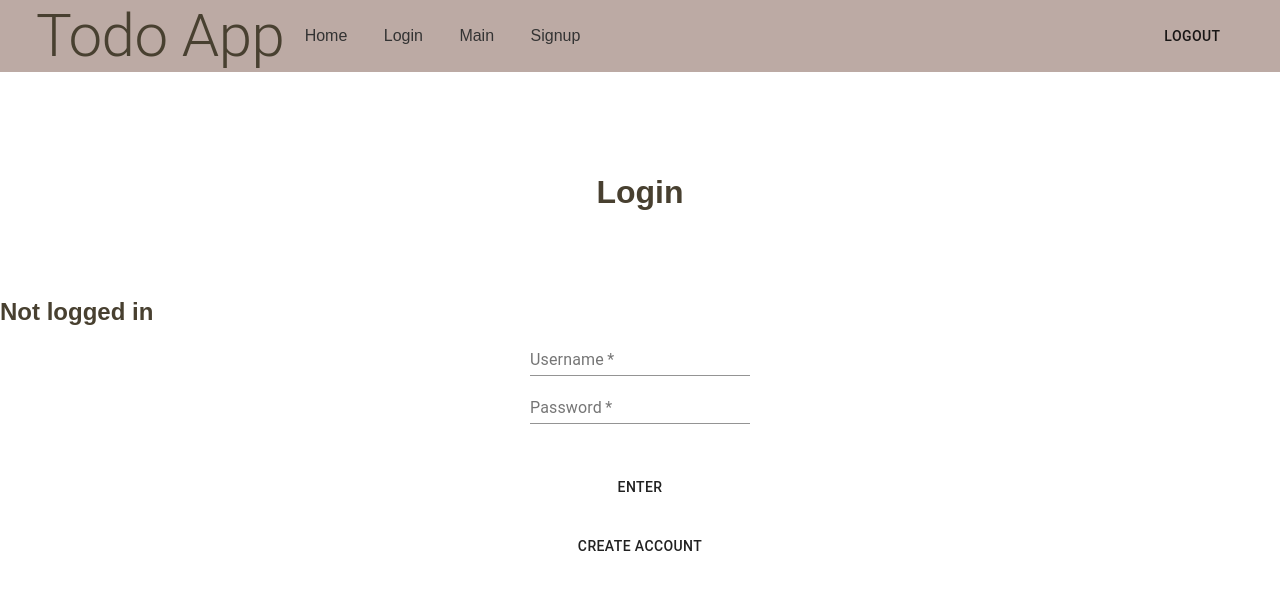
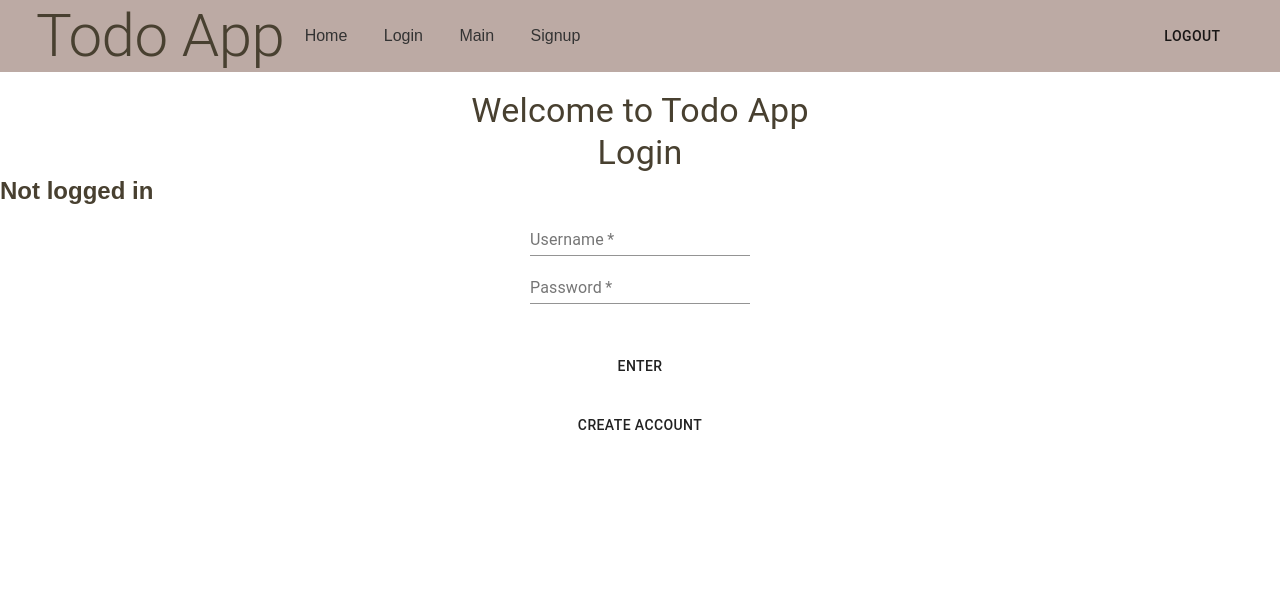
Before and after one commit to ericabasak/Final-Project-React-Redux-Frontend, a React (Create React App) app: page /userloginform in a window 1280 px wide. Shown: the top 590 px of the page. Built offline with nearby package versions, Linux system fonts and the light colour scheme.

Commit message:
changes to ui in login page

```diff
--- a/src/components/SingleList.js
+++ b/src/components/SingleList.js
@@ -94,7 +94,6 @@ class SingleList extends Component {
 
   render() {
     console.log(this.state)
-
     // filter toditems over lists with list id
     const items = this.props.todoItems.filter(x => {
       console.log(x);
--- a/src/components/UserLoginForm.js
+++ b/src/components/UserLoginForm.js
@@ -1,5 +1,5 @@
 import React, { Component } from 'react';
-import { Button } from '@material-ui/core';
+import { Button, Typography } from '@material-ui/core';
 import TextField from '@material-ui/core/TextField';
 
 class UserLoginForm extends Component {
@@ -54,7 +54,12 @@ class UserLoginForm extends Component {
     return (
       <div className="loginForm">
         <div>
-          <h1 style={{ color: "#484030", textAlign: "center", padding: "80px" }}>Login</h1>
+            <Typography variant="h4" align="center">
+                  Welcome to Todo App
+            </Typography>
+            <Typography variant="h4" align="center">
+              Login
+            </Typography>
             <h2>{ this.props.username ?
                `Logged in as ${ this.props.username }` :
                 "Not logged in"}
```
